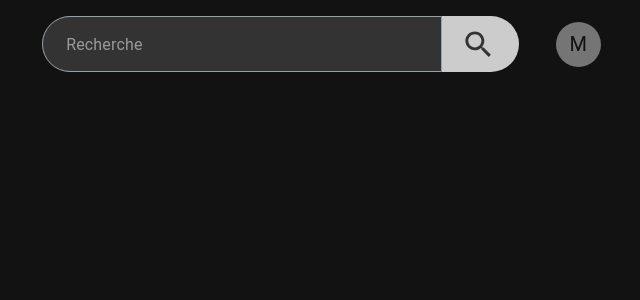
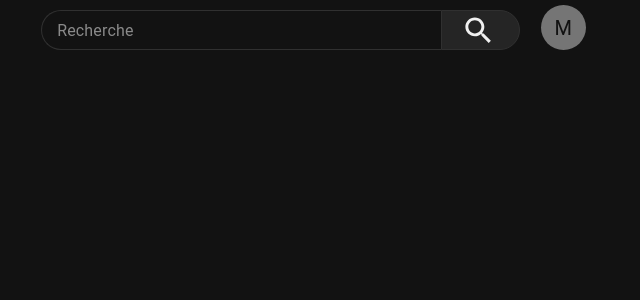
Before and after one commit to supercrocman/L1_ALT_CLONE_YOUTUBE, a Next.js app in the folder frontend/: page / in a window 1280 px wide. Shown: the top 300 px of the page, without its empty margins (324-964 px from the left). Built offline with nearby package versions, Linux system fonts and the light colour scheme.

Commit message:
fix: update css search bar

```diff
--- a/frontend/src/components/SearchBar.js
+++ b/frontend/src/components/SearchBar.js
@@ -1,13 +1,20 @@
-import * as React from 'react';
-import TextField from '@mui/material/TextField';
-import Autocomplete from '@mui/material/Autocomplete';
-import SearchIcon from '@mui/icons-material/Search';
-import Button from '@mui/material/Button';
-import styleSearch from '../styles/SearchBar.module.css';
-import axios from 'axios';
+import * as React from "react";
+
+import Autocomplete from "@mui/material/Autocomplete";
+import Button from "@mui/material/Button";
+import SearchIcon from "@mui/icons-material/Search";
+import TextField from "@mui/material/TextField";
+import axios from "axios";
+import styleSearch from "../styles/SearchBar.module.css";
+import { styled } from "@mui/material/styles";
+
+const SearchForm = styled("form")(({ theme }) => ({
+    height: "40px",
+    marginTop: 10,
+}));
 
 export default function SearchBar() {
-  const [inputValue, setInputValue] = React.useState('');
+    const [inputValue, setInputValue] = React.useState("");
     const [searchResults, setSearchResults] = React.useState([]);
 
     const filterOptions = (options, { inputValue }) => {
@@ -18,7 +25,10 @@ export default function SearchBar() {
     };
 
     return (
-    <div className={styleSearch.SearchBoxContainer}>
+        <SearchForm
+            action="/results"
+            className={styleSearch.SearchBoxContainer}
+        >
             <Autocomplete
                 disablePortal
                 freeSolo
@@ -28,10 +38,23 @@ export default function SearchBar() {
                     "& .MuiOutlinedInput-root": {
                         borderRadius: "30px 0 0 30px",
                         color: "white",
-            backgroundColor: "#333",
+                        backgroundColor: "hsl(0, 0%, 7%)",
+                        padding: "1px",
                     },
-          "& .MuiOutlinedInput-root .MuiOutlinedInput-notchedOutline": {
-            border: "1px solid #95A1AC",
+                    "& .MuiOutlinedInput-root .MuiOutlinedInput-notchedOutline":
+                        {
+                            border: "1px solid hsl(0, 0%, 18.82%)",
+                            borderRight: "none",
+                        },
+                    "& .MuiOutlinedInput-root.Mui-focused .MuiOutlinedInput-notchedOutline":
+                        {
+                            border: "1px solid hsl(0, 0%, 18.82%)",
+                            borderRight: "none",
+                        },
+                    "& .MuiOutlinedInput-root:hover .MuiOutlinedInput-notchedOutline":
+                        {
+                            border: "1px solid hsl(0, 0%, 18.82%)",
+                            borderRight: "none",
                         },
                     "& .MuiAutocomplete-endAdornment .MuiIconButton-root": {
                         color: "white",
@@ -44,13 +67,17 @@ export default function SearchBar() {
                 inputValue={inputValue}
                 onInputChange={(event, newInputValue) => {
                     if (newInputValue.trim().length > 2) {
-            axios.post('http://localhost:3001/api/search', {
-              q: newInputValue
+                        axios
+                            .post("http://localhost:3001/api/search", {
+                                q: newInputValue,
                             })
                             .then(function (response) {
                                 setSearchResults(response.data.videos);
                                 if (response.data.topChannelName) {
-                  setSearchResults([response.data.topChannelName, ...response.data.videos]);
+                                    setSearchResults([
+                                        response.data.topChannelName,
+                                        ...response.data.videos,
+                                    ]);
                                 }
                             })
                             .catch(function (error) {
@@ -60,36 +87,37 @@ export default function SearchBar() {
                     setInputValue(newInputValue);
                 }}
                 filterOptions={filterOptions}
-        renderInput={(params) => <TextField id="outlined-basic"
+                renderInput={(params) => (
+                    <TextField
+                        id="outlined-basic"
                         variant="outlined"
                         {...params}
                         placeholder="Recherche"
+                        name="search_query"
                     />
-        }
-        onKeyDown={(event) => {
-          if (event.key === 'Enter') {
-            alert('Enter pressed, Search for : ' + inputValue);
-          }
-        }}
+                )}
             />
-      < Button variant="contained"
+            <Button
+                variant="contained"
                 className={styleSearch.buttonSearch}
-        onClick={() => {
-          alert('clicked');
-        }}
+                type="submit"
                 sx={{
                     borderRadius: "0px 30px 30px 0px",
-          background: '#cccccc',
+                    background: "hsla(0, 0%, 100%, 0.08)",
+                    border: "1px solid hsl(0, 0%, 18.82%)",
                     boxShadow: 0,
                     "&:hover": {
-            background: '#404040',
-            color: '#fff',
-          }
-        }}>
+                        background: "hsla(0, 0%, 100%, 0.08)",
+                    },
+                }}
+            >
                 <div className={styleSearch.SearchIconBox}>
-          <SearchIcon className={styleSearch.SearchIcon} fontSize='large' />
+                    <SearchIcon
+                        className={styleSearch.SearchIcon}
+                        fontSize="large"
+                    />
                 </div>
             </Button>
-    </div >
+        </SearchForm>
     );
 }
--- a/frontend/src/styles/SearchBar.module.css
+++ b/frontend/src/styles/SearchBar.module.css
@@ -1,5 +1,4 @@
 .SearchBoxContainer {
-    padding: 1rem;
     /* background-color: white; */
     color: black;
     display: flex;
@@ -19,11 +18,13 @@
     display: flex;
     justify-content: center;
     align-items: center;
-    border-radius: 0px 4px 4px 0px
+    border-radius: 0px 4px 4px 0px;
 }
 
 .SearchIcon {
-    color: #333;
+    color: #f1f1f1;
+    width: 1.75rem;
+    height: 1.75rem;
 }
 
 .SearchBox {
```
Lines whose indentation alone changed are shown as unchanged.
